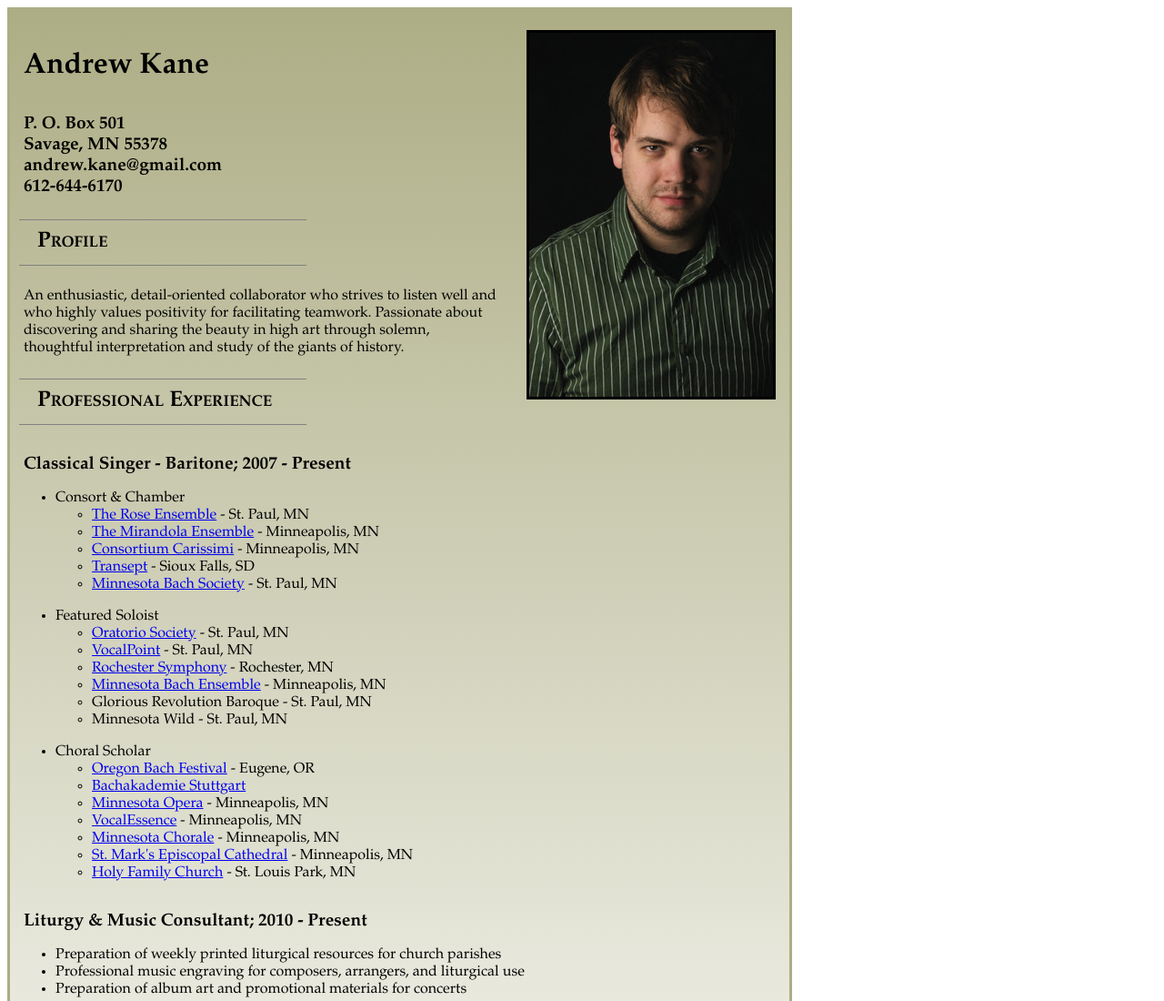
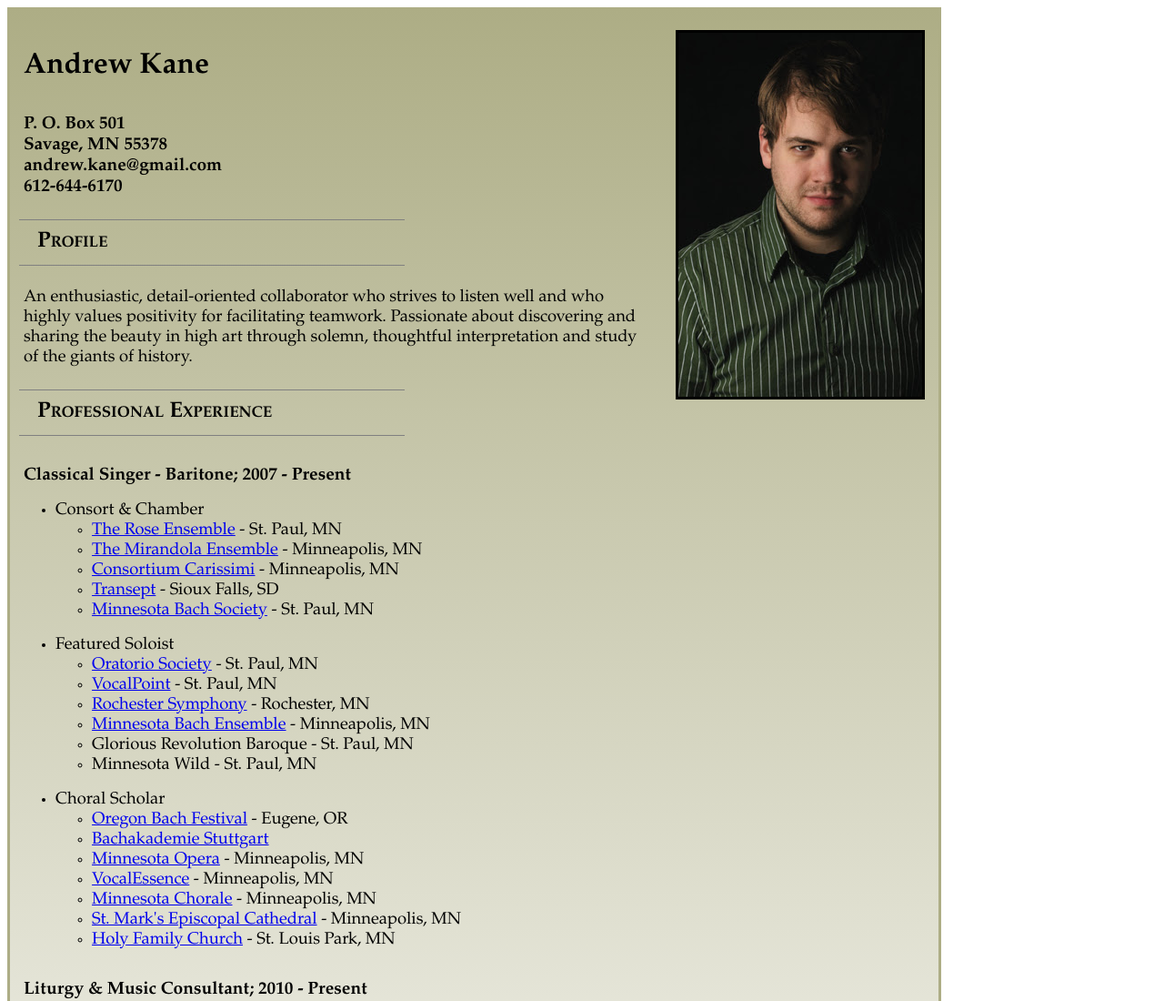
Before and after one commit to Adventure-K/Adventure-K.github.io, a plain HTML site: page index.html in a window 1280 px wide. Shown: the top 1100 px of the page at 91% size. Drawn offline with Linux system fonts and the light colour scheme.

Commit message:
Update style2.css

```diff
--- a/style2.css
+++ b/style2.css
@@ -4,7 +4,7 @@ body {
 
 #container {
   background-image: linear-gradient(to top, white, #adad85);
-  width: 67%;
+  width: 80%;
   padding-top: 25px;
   padding-left: 10px;
   border-color: #adad85;
@@ -23,7 +23,7 @@ img {
 }
 
 h3 {
-  width: 35%;
+  width: 40%;
 
   padding-left: 20px;
   border-top: thin solid gray;
@@ -36,9 +36,13 @@ h3 {
   font-variant: small-caps;
 }
 
+li {
+  font-size: 1.15em;
+}
+
 p {
   margin-left: 5px;
-  font-size: 1em;
+  font-size: 1.15em;
 }
 
 h5 {
```
